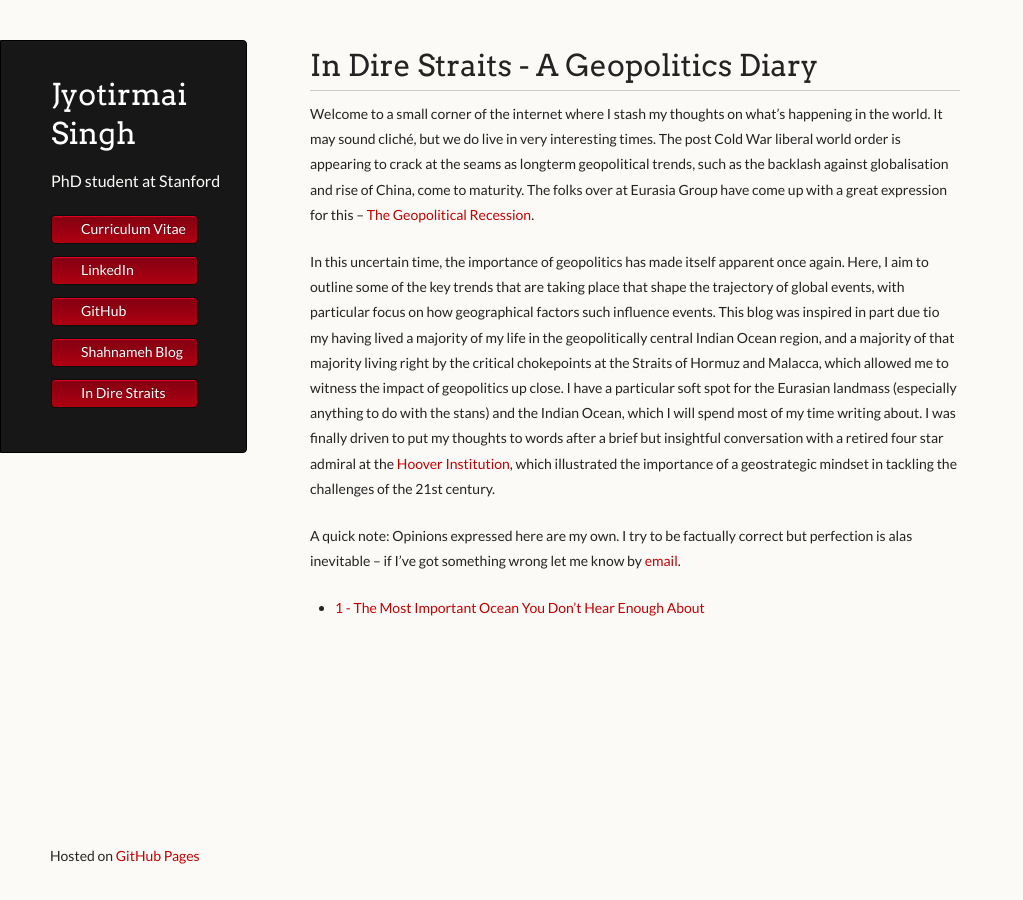
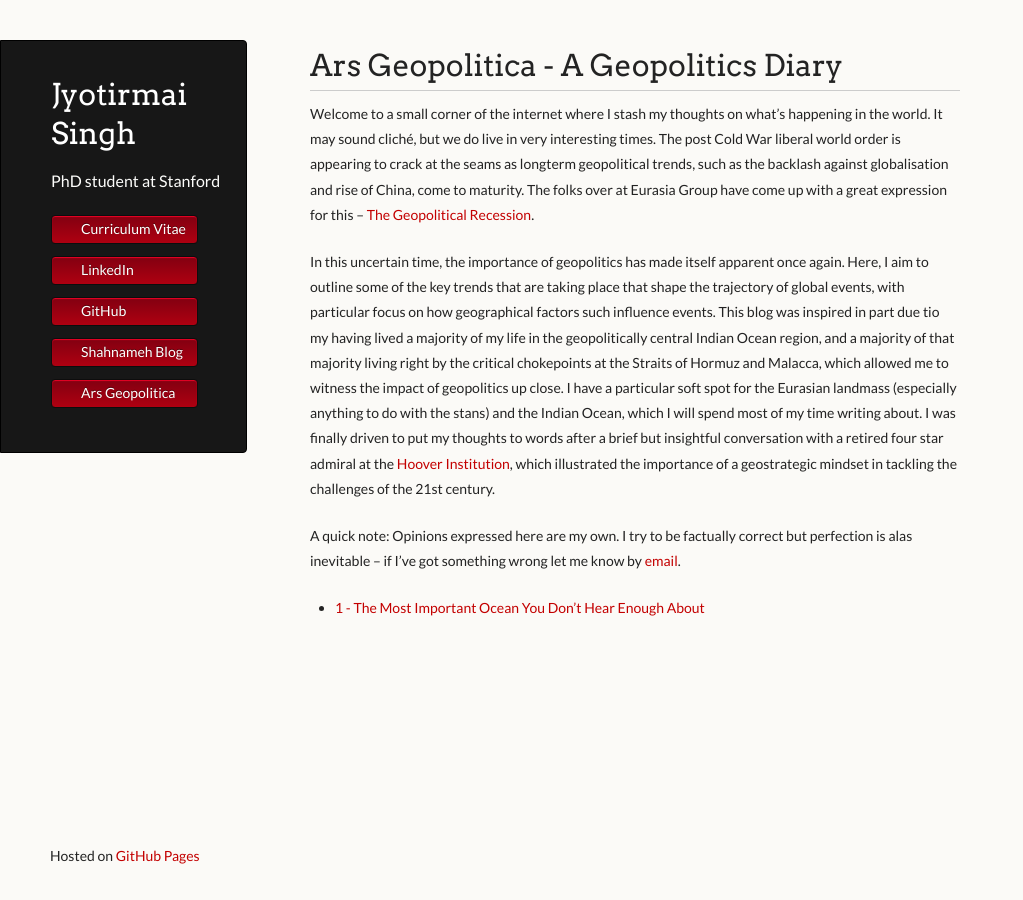
Before and after one commit to joe-singh/joe-singh.github.io, a Jekyll site: the page built from straits.md, in a window 1280 px wide. Shown: the whole page, without its empty margins (0-1023 px from the left). Built offline with Jekyll 4.4.1, drawn with Linux system fonts in a browser that asks for light colours.

Commit message:
update name

```diff
--- a/_layouts/default.html
+++ b/_layouts/default.html
@@ -28,7 +28,7 @@
           <li><a class="buttons" href="https://www.linkedin.com/in/jyotirmai-singh/">LinkedIn</a></li>
           <li><a class="buttons" href="{{ site.github.owner_url }}">GitHub</a></li>
           <li><a class="buttons" href="/shahnameh_blog.html">Shahnameh Blog</a></li>
-          <li><a class="buttons" href="/straits.html">In Dire Straits</a></li>
+          <li><a class="buttons" href="/straits.html">Ars Geopolitica</a></li>
           <!--<li><a class="buttons" href="../index.html">Home</a></li>-->
         </ul>
 
--- a/straits.md
+++ b/straits.md
@@ -10,7 +10,7 @@ There should be whitespace between paragraphs.
 
 There should be whitespace between paragraphs. We recommend including a README, or a file with information about your project.
 --->
-# In Dire Straits - A Geopolitics Diary
+# Ars Geopolitica - A Geopolitics Diary
 
 Welcome to a small corner of the internet where I stash my thoughts on what's happening in the world. It may sound
 cliché, but we do live in very interesting times. The post Cold War liberal world order is appearing to crack at the seams
```
